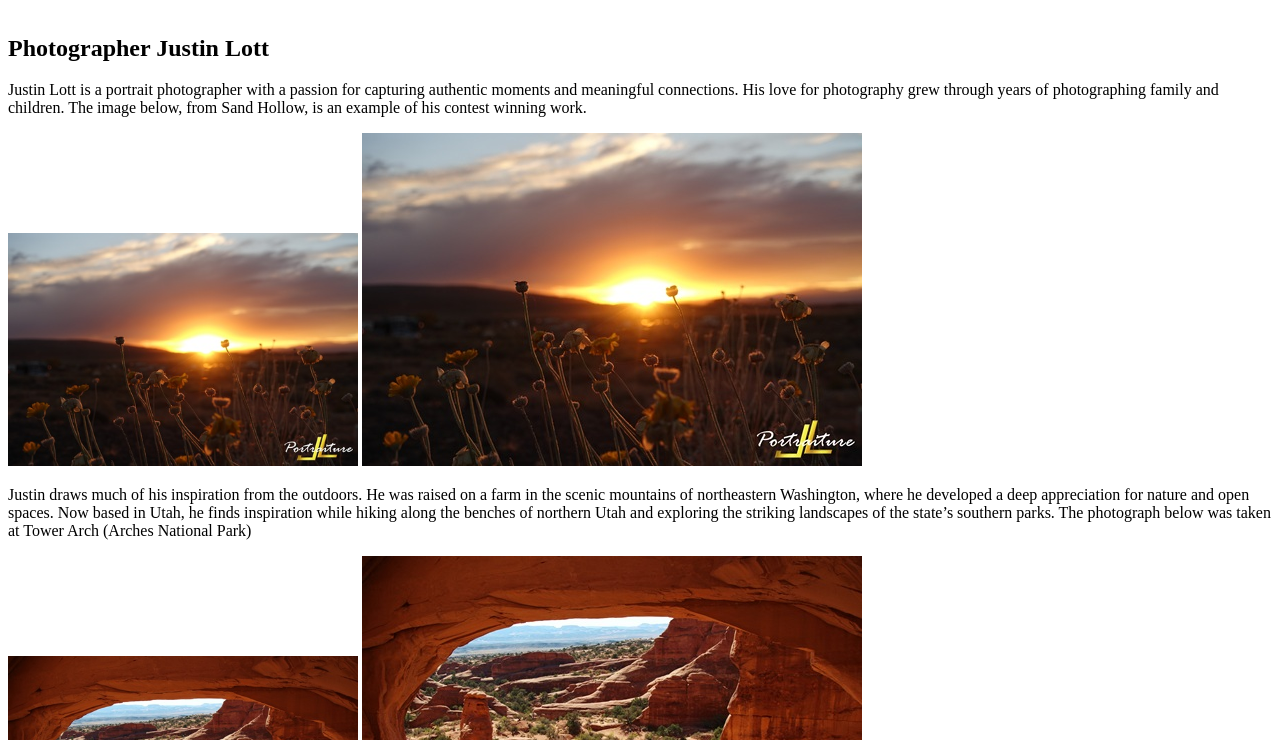
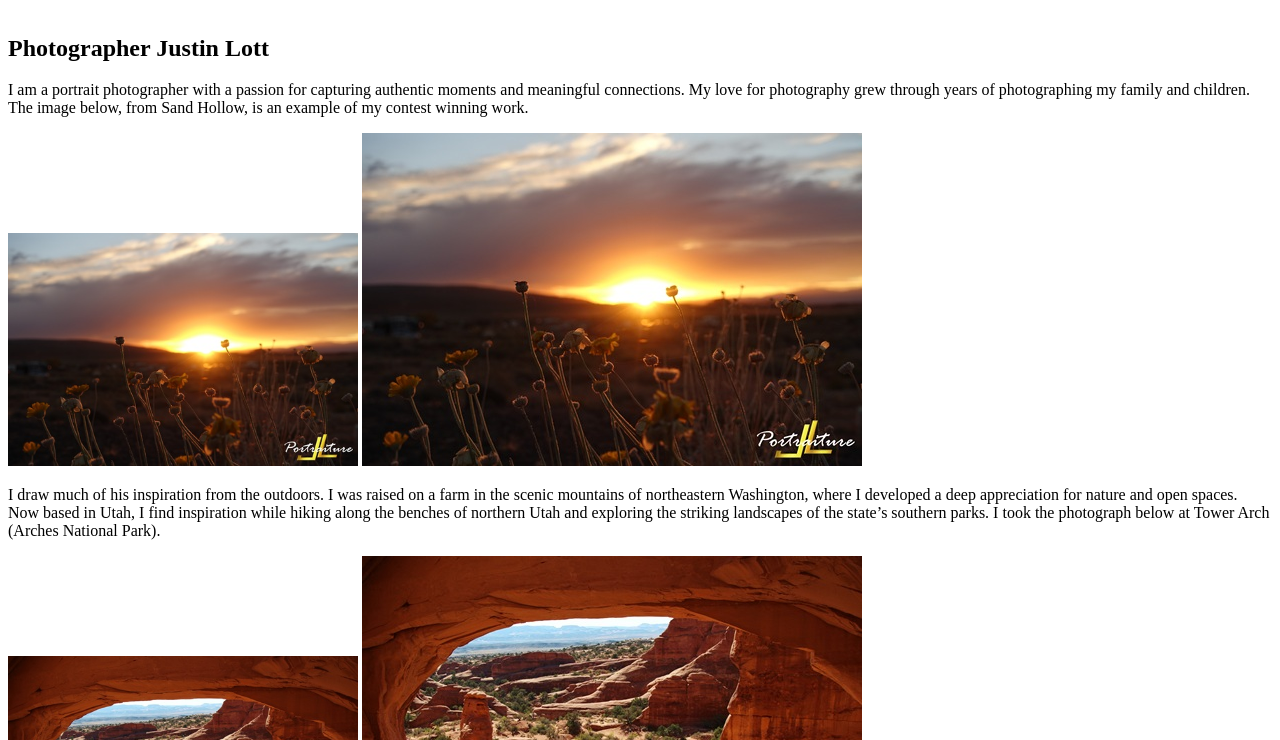
Before and after one commit to JustinHLott/PortraitureByJustinLott, a website with bundled scripts: page PortraitureByJustinLott/about.html in a window 1280 px wide. Shown: the part 686-1426 px from the top of the page. Built offline with nearby package versions, Linux system fonts and the light colour scheme; a script that the page names is missing; a web font is replaced by a local one.

Commit message:
1st person

```diff
--- a/PortraitureByJustinLott/about.html
+++ b/PortraitureByJustinLott/about.html
@@ -31,13 +31,13 @@
 
                 <h2 class="platypi-justin">Photographer Justin Lott</h2>
 
-                <p>Justin Lott is a portrait photographer with a passion for capturing authentic moments and meaningful connections. His love for photography grew through years of photographing family and children. The image below, from Sand Hollow, is an example of his contest winning work.</p>
+                <p>I am a portrait photographer with a passion for capturing authentic moments and meaningful connections. My love for photography grew through years of photographing my family and children. The image below, from Sand Hollow, is an example of my contest winning work.</p>
 
                 <a class="example-image-link" href="picsLarge/DSC07638 (logo).JPG" data-lightbox="example-1"><img class="example-image center-img"  src="pics/DSC07638 (logo)s.jpg" alt="Portrait of photographer" height="auto" width = "350" id="img2contest"></a>
 
                 <a class="example-image-link" href="picsLarge/DSC07638 (logo).JPG" data-lightbox="example-1"><img class="example-image center-img"  src="pics/DSC07638 (logo)s.jpg" alt="Portrait of photographer" height="auto" width = "500" id="img1contest"></a>
 
-                <p>Justin draws much of his inspiration from the outdoors. He was raised on a farm in the scenic mountains of northeastern Washington, where he developed a deep appreciation for nature and open spaces. Now based in Utah, he finds inspiration while hiking along the benches of northern Utah and exploring the striking landscapes of the state’s southern parks. The photograph below was taken at Tower Arch (Arches National Park)</p>
+                <p>I draw much of his inspiration from the outdoors. I was raised on a farm in the scenic mountains of northeastern Washington, where I developed a deep appreciation for nature and open spaces. Now based in Utah, I find inspiration while hiking along the benches of northern Utah and exploring the striking landscapes of the state’s southern parks. I took the photograph below at Tower Arch (Arches National Park).</p>
 
                 <a class="example-image-link" href="picsLarge/IMG_7919 (logo).JPG" data-lightbox="example-1"><img class="example-image center-img"  src="pics/IMG_7919 (logo)s.jpg" alt="Tower Arch Utah" height="auto" width = "350" id="img2arches"></a>
 
```
Also changed, not shown: PortraitureByJustinLott/index.html (+2 -2 lines), PortraitureByJustinLott/pricing.html (+1 -1 lines).
